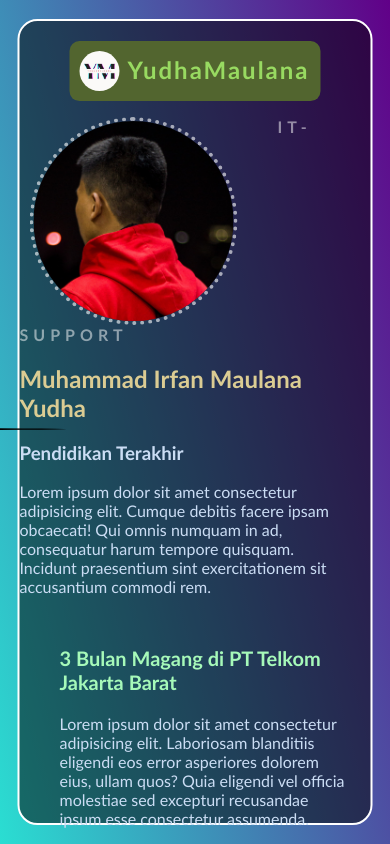
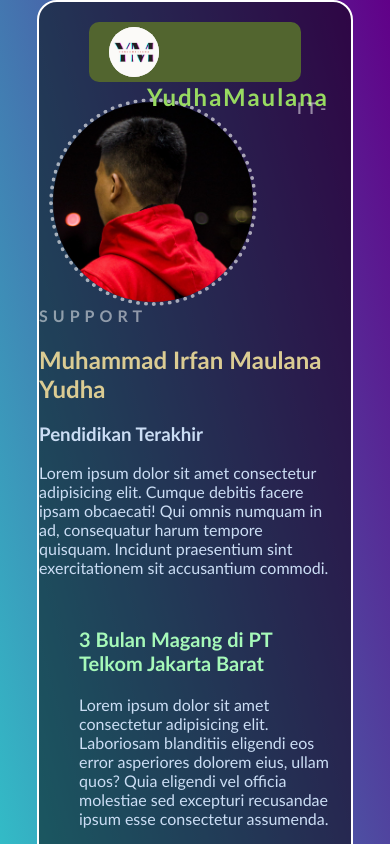
Before and after one commit to mayu2312/portofolio.github.io, a plain HTML site: page index.html in a window 390 px wide. Shown: the top 844 px of the page. Drawn offline with Linux system fonts and the light colour scheme.

Commit message:
Update Responsive CSS

```diff
--- a/index.html
+++ b/index.html
@@ -17,7 +17,7 @@
                     <li><a href="#">Certified</a></li>
                     <li><a href="#">Portfolio</a></li>
                 </ul>
-                <div class="mayu-icon"></div>
+                <img src="./images/logo.jpg" alt="mayu-icon" class="mayu-icon">
                 <h2>YudhaMaulana</h2>
             </div>
             <div class="prolog">
@@ -27,7 +27,7 @@
             </div>
             <div class="study">
                 <h3>Pendidikan Terakhir</h3>
-                <p>Lorem ipsum dolor sit amet consectetur adipisicing elit. Cumque debitis facere ipsam obcaecati! Qui omnis numquam in ad, consequatur harum tempore quisquam. Incidunt praesentium sint exercitationem sit accusantium commodi rem.</p>
+                <p>Lorem ipsum dolor sit amet consectetur adipisicing elit. Cumque debitis facere ipsam obcaecati! Qui omnis numquam in ad, consequatur harum tempore quisquam. Incidunt praesentium sint exercitationem sit accusantium commodi.</p>
             </div>
             <div class="work">
                 <ul>
--- a/style.css
+++ b/style.css
@@ -16,20 +16,17 @@ body{
 .container{
     background: linear-gradient(75deg, #2aded2, #610088);
     width: 100%;
-    height: 100vh;
-    position: absolute;
+    min-height: 100vh;
+    display: flex;
+    align-items: center;
+    justify-content: center;
 }
 
 .content{
     background: rgba(0, 0, 0, 0.5);
-    width: 90%;
-    height: 95vh;
-    position: absolute;
-    top: 50%;
-    left: 50%;
-    transform: translate(-50%,-50%);
     border-radius: 20px;
     border: 2px solid #fff;
+    width: 80%;
 }
 
 li{
@@ -40,11 +37,10 @@ li{
     background: url(./images/logo.jpg);
     background-repeat: no-repeat;
     background-size: cover;
-    padding: 20px 20px;
     border-radius: 50%;
-    position: absolute;
-    top: 30px;
-    margin-left: 10px;
+    width: 50px;
+    margin: 5px 10px 5px 20px;
+    float: left;
 }
 
 .navbar{
@@ -101,15 +97,6 @@ li{
 .prolog h2{
     color: #dbcc93;
     letter-spacing: 0.05px;
-}
-
-.prolog h2::after{
-    content: "";
-    padding: 1px 150px;
-    border-radius: 50%;
-    background: #000000;
-    position: absolute;
-    margin: 35px 0 0 -320px;
 }
 
 .study{
```
